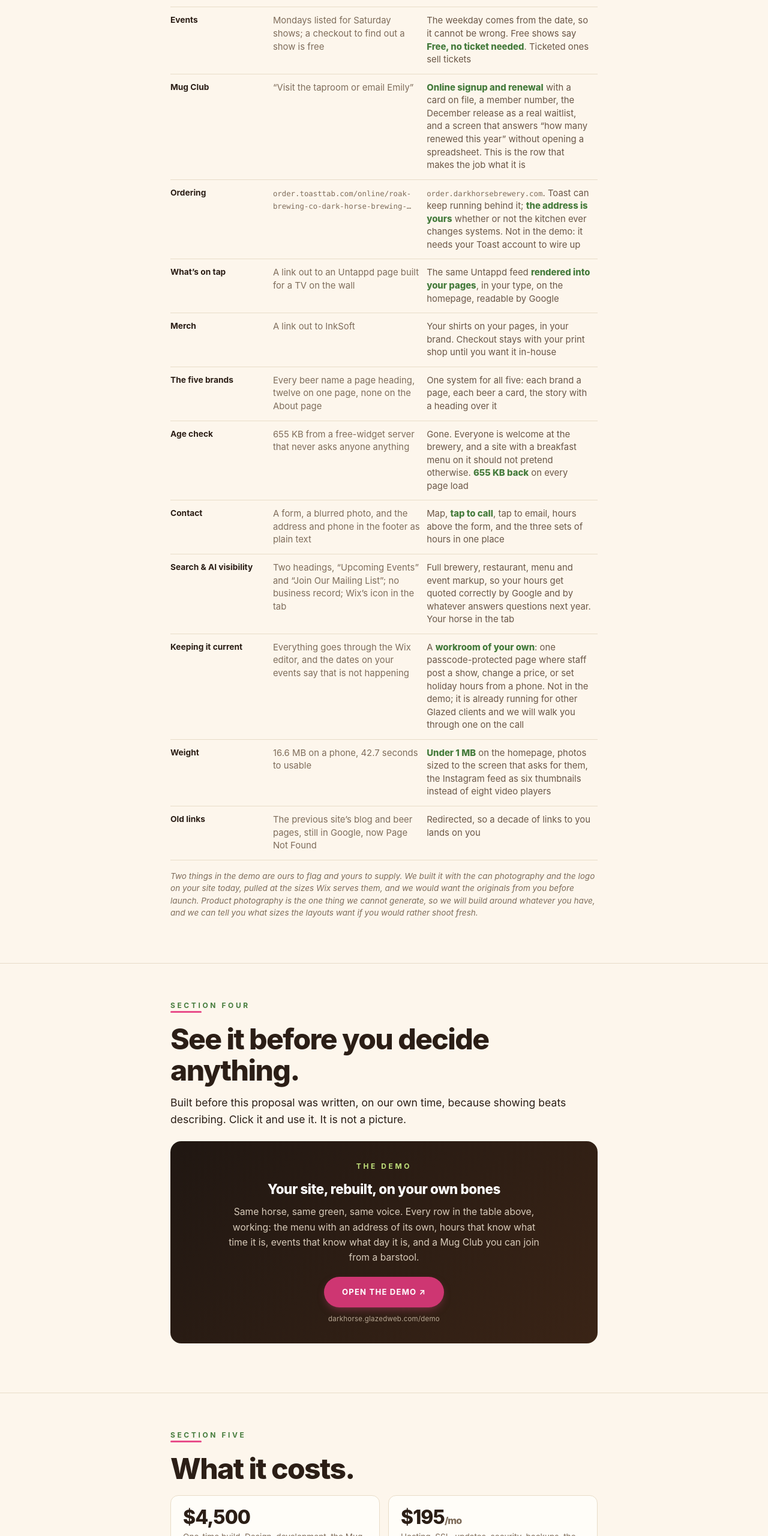
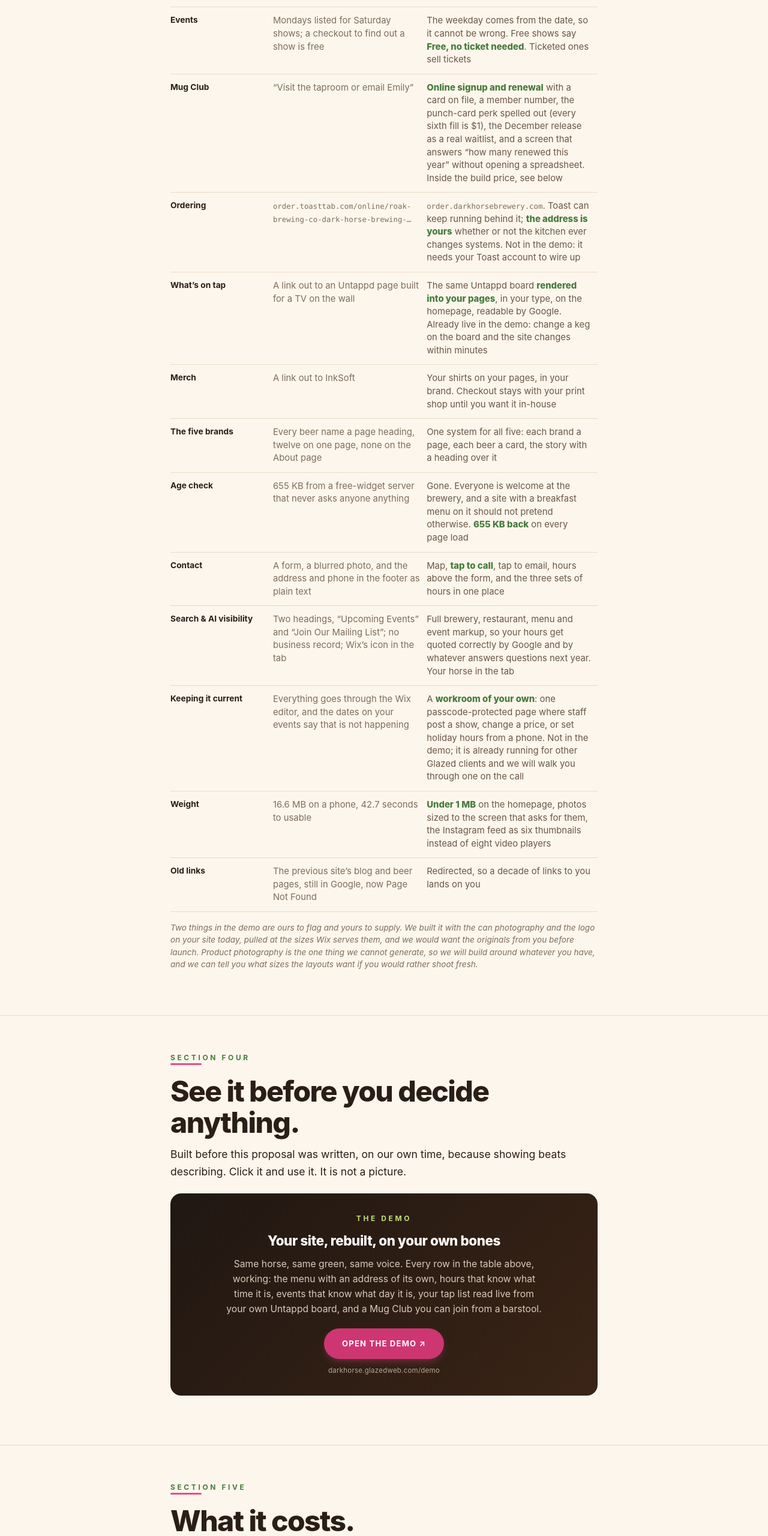
Before and after one commit to hershock48/darkhorse, a website: page pitch/darkhorse/index.html in a window 1280 px wide. Shown: the part 7440-10000 px from the top of the page at 60% size. Drawn offline with Linux system fonts and the light colour scheme.

Commit message:
Mug Club system inside the $4,500, and the proposal re-verified against the demo and their site
Kevin, 2026-09-09: the Mug Club system is inside the build price. The price
section now says so in a sentence (signup, renewal with card on file, member
numbers, the December list, the renewed-count screen; not an add-on, not a
phase two) and the Mug Club row points to it and names the punch-card perk.

Proposal brought current with the demo: the tap row and the demo card say the
board is read live from Untappd. All nine findings re-verified against their
live site this morning and logged in the README; the age-gate script still
loads in a rendered page (client-injected, invisible to curl).

Co-Authored-By: Claude Fable 5.1 <noreply@anthropic.com>

```diff
--- a/pitch/darkhorse/index.html
+++ b/pitch/darkhorse/index.html
@@ -324,9 +324,9 @@ footer .gmark{height:78px;width:auto}
     <tr><td>The menu</td><td>The real one buried partway down the Brewery page; a Wix sample menu with $1.50 cocktails answering at <span class="mono">/menu</span></td><td><span class="mono">/menu</span> <span class="tick">is the menu</span>: taproom, pizza and Commons breakfast, each with its own link, each readable by Google as a menu, the sample gone</td></tr>
     <tr><td>Hours</td><td>Three sets on two pages, no open or closed logic, breakfast mentioned once, mid-page</td><td>One block on the homepage, <span class="tick">open now</span> computed from the clock, breakfast days named, holiday hours set once and shown everywhere</td></tr>
     <tr><td>Events</td><td>Mondays listed for Saturday shows; a checkout to find out a show is free</td><td>The weekday comes from the date, so it cannot be wrong. Free shows say <span class="tick">Free, no ticket needed</span>. Ticketed ones sell tickets</td></tr>
-    <tr><td>Mug Club</td><td>&ldquo;Visit the taproom or email Emily&rdquo;</td><td><span class="tick">Online signup and renewal</span> with a card on file, a member number, the December release as a real waitlist, and a screen that answers &ldquo;how many renewed this year&rdquo; without opening a spreadsheet. This is the row that makes the job what it is</td></tr>
+    <tr><td>Mug Club</td><td>&ldquo;Visit the taproom or email Emily&rdquo;</td><td><span class="tick">Online signup and renewal</span> with a card on file, a member number, the punch-card perk spelled out (every sixth fill is $1), the December release as a real waitlist, and a screen that answers &ldquo;how many renewed this year&rdquo; without opening a spreadsheet. Inside the build price, see below</td></tr>
     <tr><td>Ordering</td><td><span class="mono">order.toasttab.com/online/roak-brewing-co-dark-horse-brewing-…</span></td><td><span class="mono">order.darkhorsebrewery.com</span>. Toast can keep running behind it; <span class="tick">the address is yours</span> whether or not the kitchen ever changes systems. Not in the demo: it needs your Toast account to wire up</td></tr>
-    <tr><td>What&rsquo;s on tap</td><td>A link out to an Untappd page built for a TV on the wall</td><td>The same Untappd feed <span class="tick">rendered into your pages</span>, in your type, on the homepage, readable by Google</td></tr>
+    <tr><td>What&rsquo;s on tap</td><td>A link out to an Untappd page built for a TV on the wall</td><td>The same Untappd board <span class="tick">rendered into your pages</span>, in your type, on the homepage, readable by Google. Already live in the demo: change a keg on the board and the site changes within minutes</td></tr>
     <tr><td>Merch</td><td>A link out to InkSoft</td><td>Your shirts on your pages, in your brand. Checkout stays with your print shop until you want it in-house</td></tr>
     <tr><td>The five brands</td><td>Every beer name a page heading, twelve on one page, none on the About page</td><td>One system for all five: each brand a page, each beer a card, the story with a heading over it</td></tr>
     <tr><td>Age check</td><td>655 KB from a free-widget server that never asks anyone anything</td><td>Gone. Everyone is welcome at the brewery, and a site with a breakfast menu on it should not pretend otherwise. <span class="tick">655 KB back</span> on every page load</td></tr>
@@ -347,7 +347,7 @@ footer .gmark{height:78px;width:auto}
   <div class="demo">
     <div class="k">The demo</div>
     <h3>Your site, rebuilt, on your own bones</h3>
-    <p>Same horse, same green, same voice. Every row in the table above, working: the menu with an address of its own, hours that know what time it is, events that know what day it is, and a Mug Club you can join from a barstool.</p>
+    <p>Same horse, same green, same voice. Every row in the table above, working: the menu with an address of its own, hours that know what time it is, events that know what day it is, your tap list read live from your own Untappd board, and a Mug Club you can join from a barstool.</p>
     <a href="/demo" target="_blank" rel="noopener">Open the demo ↗</a>
     <span class="vurl" style="color:#B9A894">darkhorse.glazedweb.com/demo</span>
   </div>
@@ -361,7 +361,7 @@ footer .gmark{height:78px;width:auto}
     <div><div class="n">$4,500</div><div class="l">One-time build. Design, development, the Mug Club system, content migration, launch. Half to start, half on launch.</div></div>
     <div><div class="n">$195<span style="font-size:1rem;color:var(--mute)">/mo</span></div><div class="l">Hosting, SSL, updates, security, backups, the workroom, and content edits whenever you would rather we made them.</div></div>
   </div>
-  <p>That is <strong>$6,840</strong> across the first twelve months, then <strong>$2,340 a year</strong>. Extra work is always quoted and approved before it starts, so nothing lands on your bill by surprise.</p>
+  <p>That is <strong>$6,840</strong> across the first twelve months, then <strong>$2,340 a year</strong>. <strong>The Mug Club system is inside the $4,500</strong>: online signup, renewal with a card on file, member numbers, the December list, and the screen that tells you how many renewed. Not an add-on, not a phase two. Extra work beyond this scope is always quoted and approved before it starts, so nothing lands on your bill by surprise.</p>
 
   <h3>What the monthly replaces</h3>
   <p>We are not going to guess at your Wix bill. What we can say is what goes away: the Wix plan, the Wix Events fees on anything you do charge for, the free age widget that costs your visitors 655 KB a page, and the InkSoft store if you ever want it gone. Toast, if you keep it, stays what it is, and the Mug Club renewals move from a mailbox to a card on file.</p>
```
Also changed, not shown: README.md.
